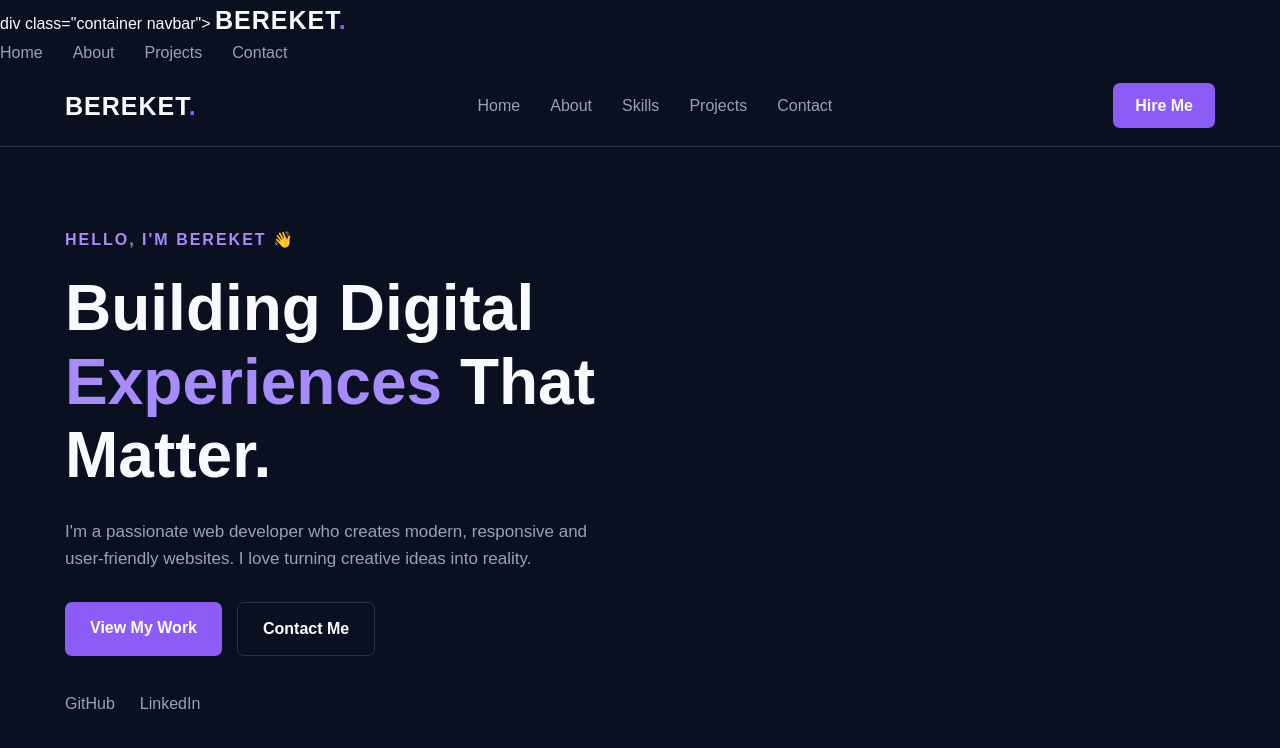
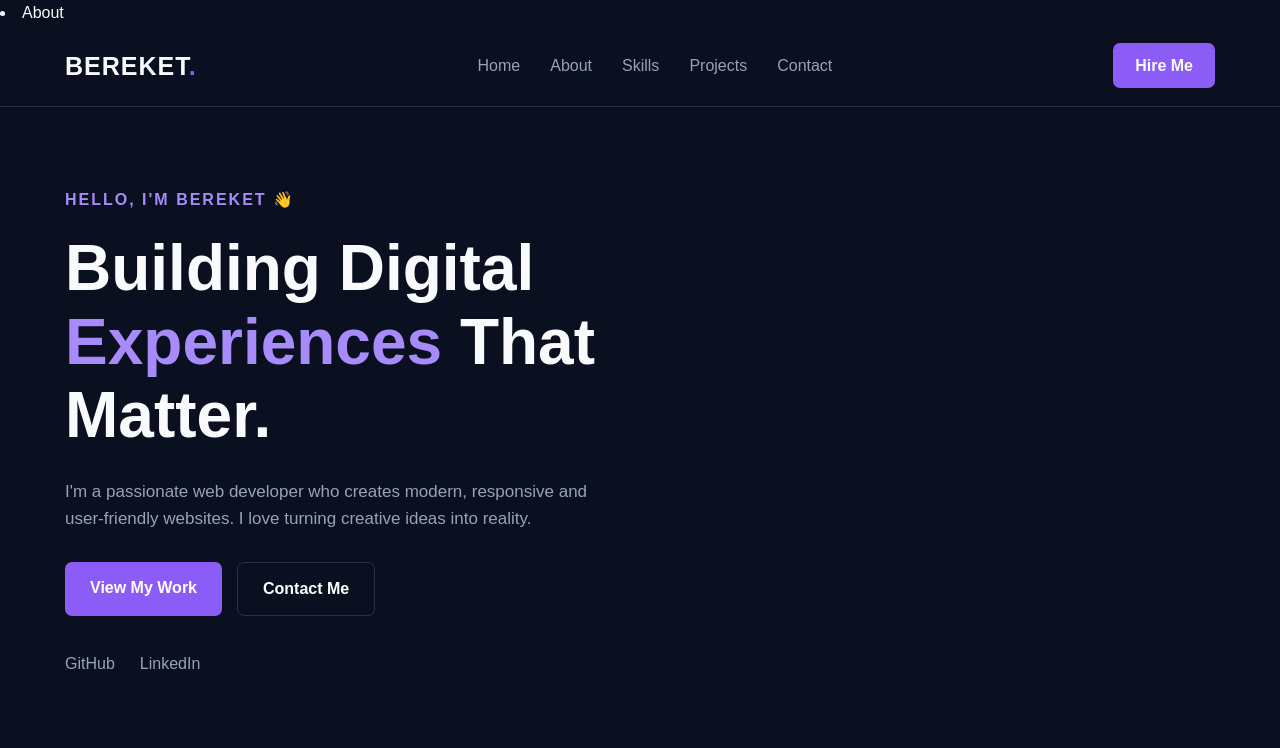
Before and after one commit to wanobereket-lab/beki_app, a plain HTML site: page index.htm in a window 1280 px wide. Drawn offline with Linux system fonts and the light colour scheme; files that its build step writes are made by us from their sources; files whose address does not match are found by name.

Commit message:
Remove navbar container and links from index.htm
Removed the navbar container and its links, keeping only the About link.

```diff
--- a/index.htm
+++ b/index.htm
@@ -10,17 +10,7 @@
 
     <link rel="stylesheet" href="css/style.css">
     <script src="js/script.js" defer></script>
-    div class="container navbar">
-            <a class="logo" href="#home">BEREKET<span>.</span></a>
-            <nav aria-label="Main navigation">
-                <ul class="nav-links">
-                    <li><a href="#home">Home</a></li>
-                    <li><a href="about.html">About</a></li>
-                    <li><a href="#projects">Projects</a></li>
-                    <li><a href="#contact">Contact</a></li>
-                </ul>
-            </nav>
-        </div>
+   <li><a href="about.html">About</a></li>
 </head>
 
 <body>
```
